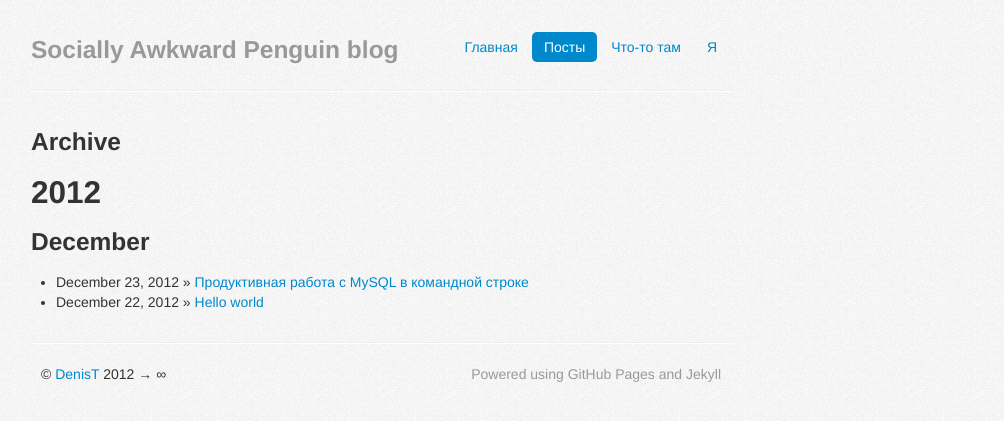
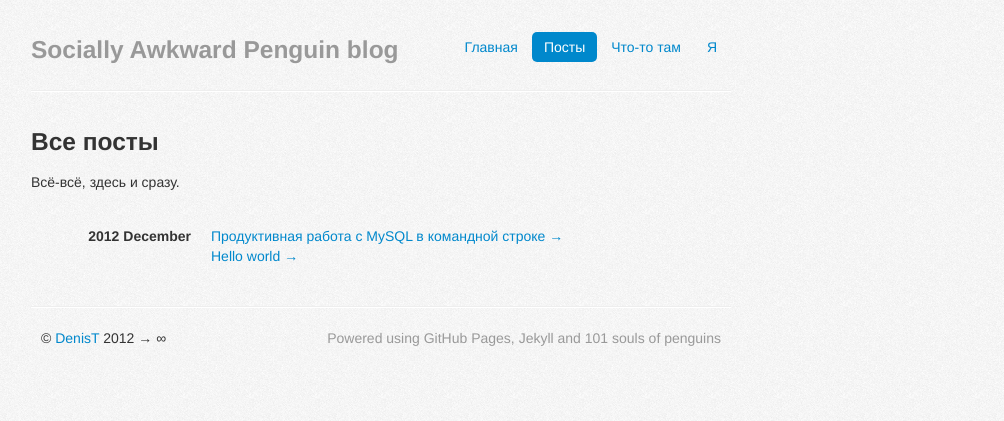
Before and after one commit to iorlas/iorlas.github.com, a Jekyll site: the page built from archive.html, in a window 1280 px wide. Shown: the top 421 px of the page, without its empty margins (259-1263 px from the left). Built offline with Jekyll 4.4.1, drawn with Linux system fonts in a browser that asks for light colours; Markdown is read by kramdown in place of the engine named in the settings.

Commit message:
Fixed history page, added placeholder for pages archive, fixed index page

```diff
--- a/_layouts/default.html
+++ b/_layouts/default.html
@@ -2,7 +2,11 @@
 <html lang="en">
   <head>
     <meta charset="utf-8">
+    {% if page.title %}
     <title>{{ page.title or site.name }}</title>
+    {% else %}
+    <title>{{ site.name }}</title>
+    {% endif %}
     <meta name="viewport" content="width=device-width, initial-scale=1.0">
     {% if page.description %}<meta name="description" content="{{ page.description }}">{% endif %}
     <meta name="author" content="{{ site.author.name }}">
@@ -50,7 +54,7 @@
 
       <footer>
         <p class="pull-left">&copy; <a href="{{ BASE_PATH }}/about">{{ site.author.name }}</a> 2012 → ∞ </p>
-        <p class="pull-right muted">Powered using GitHub Pages and Jekyll</p>
+        <p class="pull-right muted">Powered using GitHub Pages, Jekyll and 101 souls of penguins</p>
       </footer>
 
     </div> <!-- /container -->
--- a/_layouts/page.html
+++ b/_layouts/page.html
@@ -4,8 +4,14 @@ layout: default
 
 <div class="row-fluid">
 <div class="span12">
+
+    <blockquote class="pull-right top-quote">
+    <p>{{ page.quote | newline_to_br}}</p>
+    {% if page.quote_author %}<small>{{ page.quote_author }}</small>{% endif %}
+    </blockquote>
+
     <h3>{{ page.title }}</h3>
-
+    {% if page.excerpt %}<p>{{ page.excerpt }}</p>{% endif %}
     <p>{{ content }}</p>
 </div>
 </div>
--- a/archive.html
+++ b/archive.html
@@ -1,33 +1,16 @@
 ---
 nav-active: archive
 layout: page
-title: Archive
+title: Все посты
 ---
-{% for post in site.posts %}
-  {% capture this_year %}{{ post.date | date: "%Y" }}{% endcapture %}
-  {% capture this_month %}{{ post.date | date: "%B" }}{% endcapture %}
-  {% capture next_year %}{{ post.previous.date | date: "%Y" }}{% endcapture %}
-  {% capture next_month %}{{ post.previous.date | date: "%B" }}{% endcapture %}
-  {% if forloop.first %}
-    <h2>{{this_year}}</h2>
-    <h3>{{this_month}}</h3>
-    <ul>
-  {% endif %}
-  <li><span>{{ post.date | date: "%B %e, %Y" }}</span> &raquo; <a href="{{ site.baseurl }}{{ post.url }}">{{ post.title }}</a></li>
-  {% if forloop.last %}
-    </ul>
-  {% else %}
-    {% if this_year != next_year %}
-      </ul>
-      <h2>{{next_year}}</h2>
-      <h3>{{next_month}}</h3>
-      <ul>
-    {% else %}
-      {% if this_month != next_month %}
-        </ul>
-        <h3>{{next_month}}</h3>
-        <ul>
-      {% endif %}
-    {% endif %}
-  {% endif %}
-{% endfor %}
+
+Всё-всё, здесь и сразу. <br><br>
+
+<dl class="dl-horizontal">
+  {% for post in site.posts %}
+    <dt>{% if post.previous and post.previous.date != post.date %}
+      {{ post.date | date: "%Y %B" }}
+    {% endif %}</dt>
+    <dd><a href="{{ site.baseurl }}{{ post.url }}">{{ post.title }} &rarr;</a></dd>
+  {% endfor %}
+</dl>
--- a/index.md
+++ b/index.html
@@ -3,7 +3,7 @@ layout: default
 ---
 {% for post in site.posts limit:5 %}
   <div class="post">
-    <h3><a href="{{ site.baseurl }}{{ post.url }}">{{ post.title }}</a> <small>@ {{ post.date }}</small></h3>
+    <h3>{{ post.title }} <small style="white-space:nowrap;">@ {{ post.date | date: "%d %b" }}</small></h3>
     <div>{{ post.excerpt }}</div>
     <div class="pagination">
       <ul><li><a href="{{ post.url }}">Читать дальше</a></li></ul>
```
Also changed, not shown: pages.html (added, +19 -0 lines), assets/img/man_with_shotgun.png (added), 1 other file.
